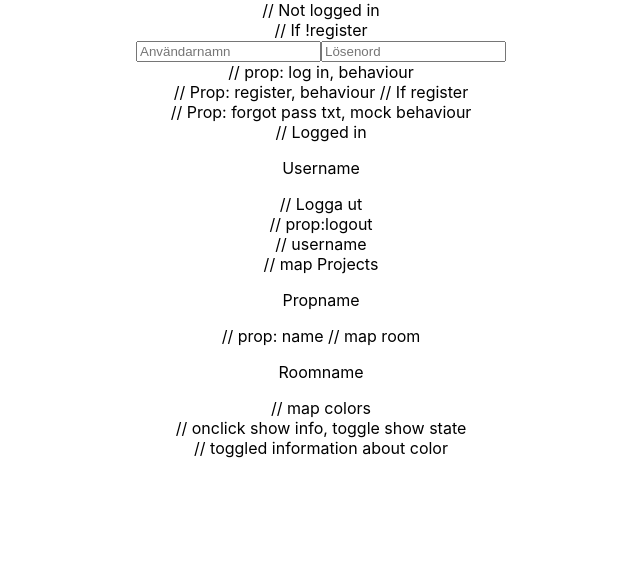
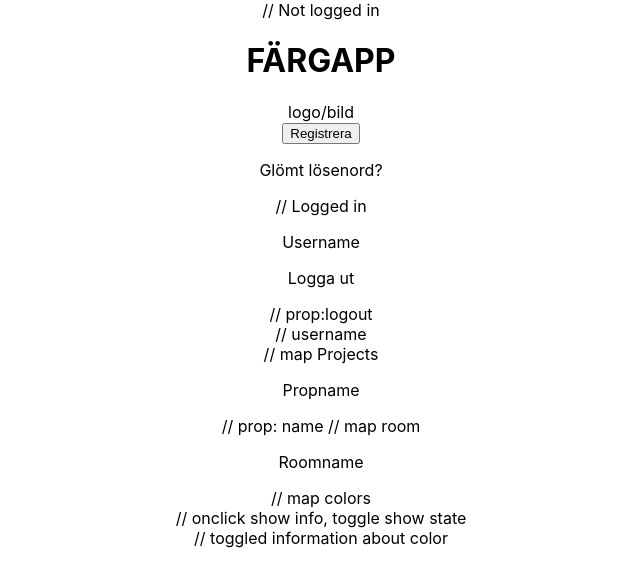
Before and after one commit to rebeckaalsterlind/save_colours, a React (Create React App) app: page / in a window 1280 px wide. Shown: the top 586 px of the page, without its empty margins (319-959 px from the left). Built offline with nearby package versions, Linux system fonts and the light colour scheme.

Commit message:
basic structure of register form with resusable buttons

```diff
--- a/src/components/Header/LogOutBtn.tsx
+++ b/src/components/Header/LogOutBtn.tsx
@@ -3,7 +3,7 @@ import TextBtn from "../reuse/TextBtn"
 export default function LogOutBtn () {
     return (
         <div>
-            <TextBtn /> // Logga ut
+            <TextBtn innerText="Logga ut" />
         </div>
     )
 }
--- a/src/components/LogInPage/LogInForm.tsx
+++ b/src/components/LogInPage/LogInForm.tsx
@@ -1,11 +1,22 @@
 import PrimaryBtn from "../reuse/PrimaryBtn"
+import React, { useState } from 'react';
 
-export default function LogInForm () {
+interface State {
+    username: string,
+    password: string
+}
+
+export default function LogInForm ({}, state: State) {
+
+    const [username, setUsername] = useState("");
+    const [password, setPassword] = useState("");
+
+
     return (
         <form>
-            <input type="text" placeholder="Användarnamn" />
-            <input type="text" placeholder="Lösenord" />
-            <PrimaryBtn /> // prop: log in, behaviour
+            <input type="text" placeholder="Användarnamn" onChange={(evt) => setUsername(evt.target.value)} /> <br />
+            <input type="text" placeholder="Lösenord" onChange={(evt) => setPassword(evt.target.value) }/>
+            <PrimaryBtn innerText="Logga in" />
         </form>
     )
 }
--- a/src/components/LogInPage/LogInPage.tsx
+++ b/src/components/LogInPage/LogInPage.tsx
@@ -1,21 +1,31 @@
-import Logo from './Logo';
+import React, { useState } from 'react';import Logo from './Logo';
 import LogInForm from './LogInForm';
 import SecondaryBtn from '../reuse/SecondaryBtn';
 import RegisterForm from '../RegisterForm/RegisterForm';
 import TextBtn from '../reuse/TextBtn';
 
-export default function LogInPage () {
+
+interface State {
+    showRegister: boolean,
+}
+
+export default function LogInPage ({}, state: State) {
+
+    const [showRegister, setshowRegister] = useState(false);
+
     return (
         <div>
             <Logo />
-            // If !register
-            <LogInForm />
 
-            <SecondaryBtn /> // Prop: register, behaviour
-            // If register
-            <RegisterForm />
+            {showRegister
+            ? <>
+            <LogInForm /> <SecondaryBtn />
+            </>
 
-            <TextBtn /> // Prop: forgot pass txt, mock behaviour
+            : <RegisterForm /> }
+
+
+            <TextBtn innerText="Glömt lösenord?" />
         </div>
     )
 }
--- a/src/components/LogInPage/Logo.tsx
+++ b/src/components/LogInPage/Logo.tsx
@@ -1,5 +1,8 @@
 export default function Logo () {
     return (
-        <div></div>
+        <>
+            <h1>FÄRGAPP</h1>
+            <div>logo/bild</div>
+        </>
     )
 }
--- a/src/components/RegisterForm/RegisterForm.tsx
+++ b/src/components/RegisterForm/RegisterForm.tsx
@@ -3,7 +3,7 @@ import PrimaryBtn from "../reuse/PrimaryBtn";
 export default function RegisterForm () {
     return (
         <div>
-            <PrimaryBtn />
+            <PrimaryBtn innerText="Registrera" />
         </div>
     )
 }
--- a/src/components/reuse/PrimaryBtn.tsx
+++ b/src/components/reuse/PrimaryBtn.tsx
@@ -1,5 +1,10 @@
-export default function PrimaryBtn () {
+interface Props  {
+    innerText: string
+}
+
+export default function PrimaryBtn ({innerText}: Props) {
+
     return (
-        <div></div>
+        <button>{innerText}</button>
     )
 }
--- a/src/components/reuse/TextBtn.tsx
+++ b/src/components/reuse/TextBtn.tsx
@@ -1,5 +1,9 @@
-export default function TextBtn () {
+interface Props  {
+    innerText: string
+}
+
+export default function TextBtn ({innerText}: Props) {
     return (
-        <div></div>
+        <p>{innerText}</p>
     )
 }
```
